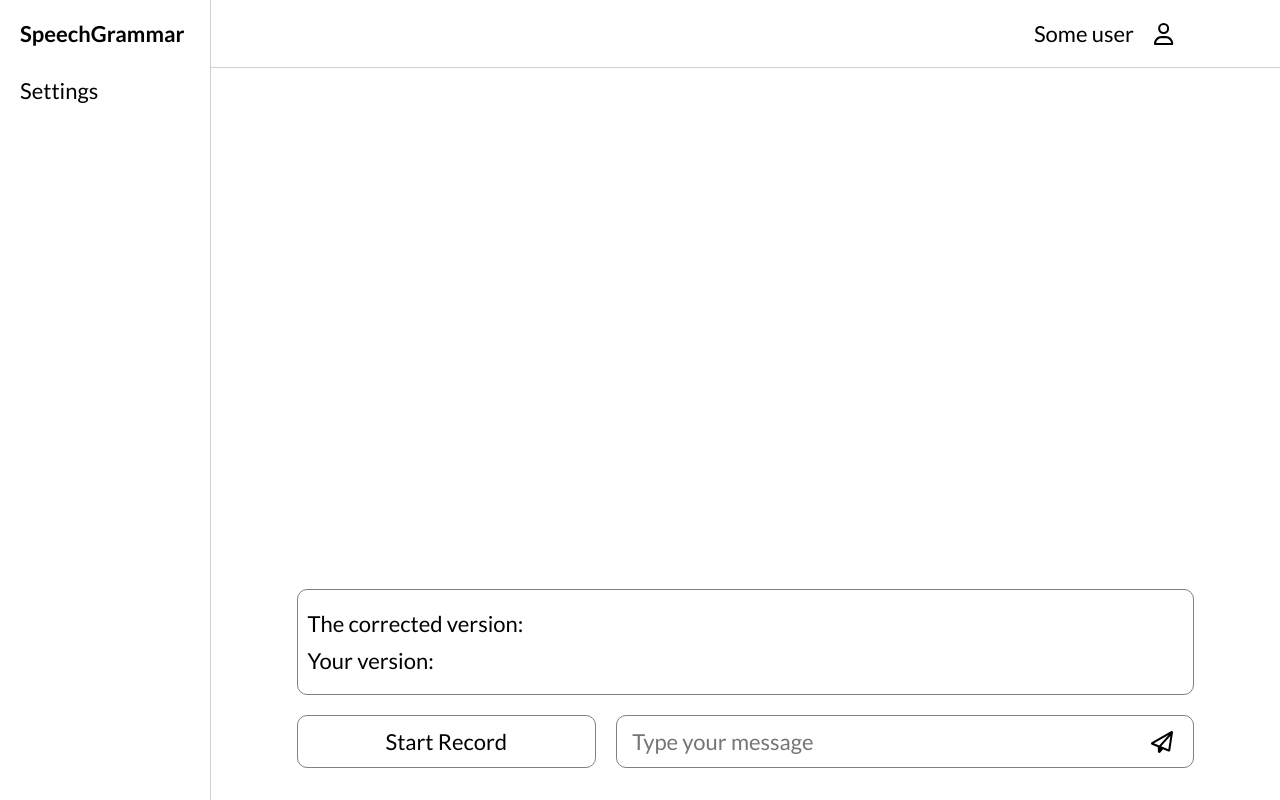
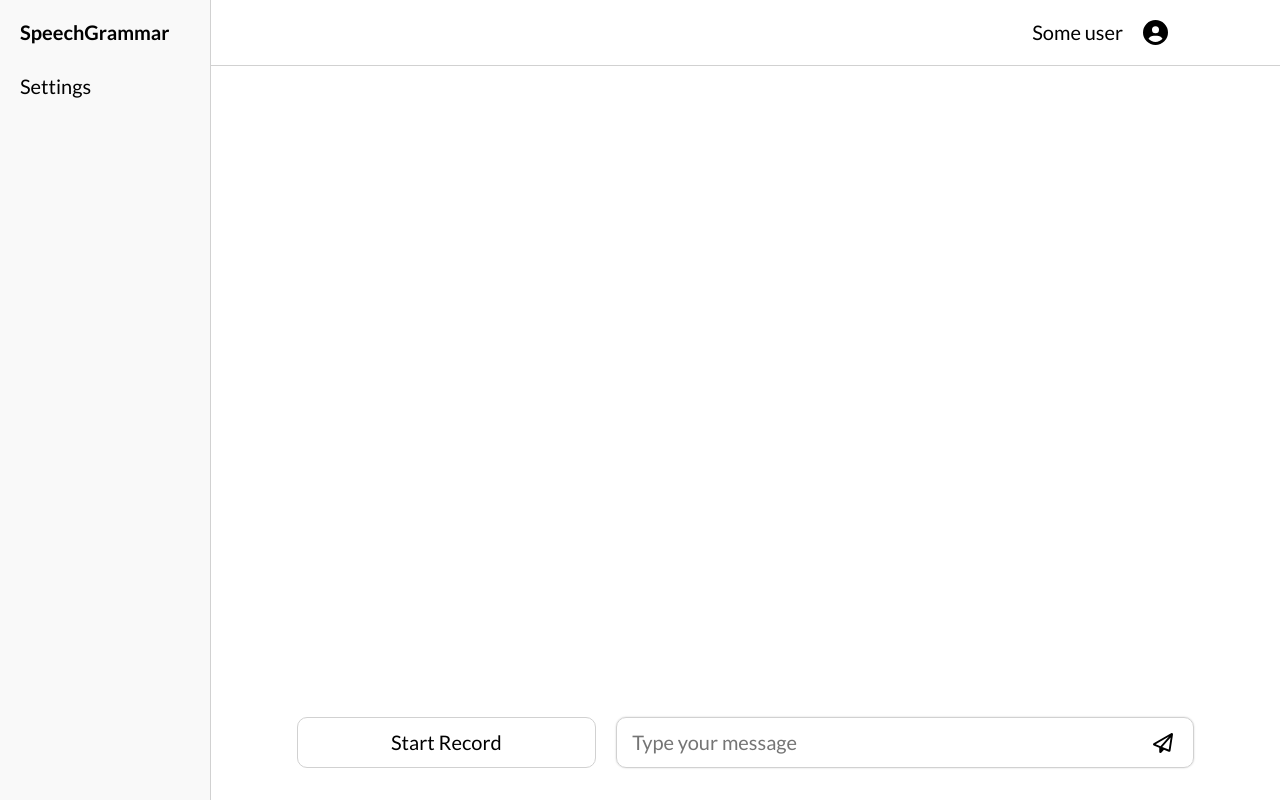
Before and after one commit to Parashchuk/speech-grammar_front, a React (Create React App) app: page / in a window 1280 px wide. Built offline with nearby package versions, Linux system fonts and the light colour scheme.

Commit message:
update layout

```diff
--- a/src/App.scss
+++ b/src/App.scss
@@ -6,7 +6,7 @@ body,
   margin: 0;
   padding: 0;
   text-decoration: none;
-  font-size: 22px;
+  font-size: 20px;
   box-sizing: border-box;
   outline: none;
   font-family: 'Lato', sans-serif;
--- a/src/components/header.jsx
+++ b/src/components/header.jsx
@@ -1,5 +1,5 @@
 import { FontAwesomeIcon } from '@fortawesome/react-fontawesome';
-import { faUser } from '@fortawesome/free-regular-svg-icons';
+import { faCircleUser } from '@fortawesome/free-solid-svg-icons';
 
 import style from './header.module.scss';
 import { Link } from 'react-router-dom';
@@ -15,7 +15,7 @@ const Header = () => {
           <span className={style.header__container__item__text}>Some user</span>
 
           <span className={style.header__container__item__icon}>
-            <FontAwesomeIcon icon={faUser} />
+            <FontAwesomeIcon icon={faCircleUser} size='lg' />
           </span>
         </Link>
       </div>
--- a/src/components/header.module.scss
+++ b/src/components/header.module.scss
@@ -2,8 +2,8 @@
   display: flex;
   justify-content: center;
   align-items: center;
-  padding: 20px 0;
   border-bottom: 0.5px solid #d1d1d1;
+  padding: 10px 0;
 
   &__container {
     width: 80%;
@@ -16,6 +16,7 @@
     }
 
     &__item {
+      padding: 10px 5px;
       &:nth-of-type(1) {
         display: none;
 
--- a/src/components/main.jsx
+++ b/src/components/main.jsx
@@ -7,8 +7,7 @@ import useAudioRecorder from '../hooks/useAudioRecorder.js';
 import style from './main.module.scss';
 
 const Main = () => {
-  const [userText, setUserText] = useState();
-  const [checkedMessage, setCheckedMessage] = useState();
+  const [messageHistory, setMessageHistory] = useState([]);
   const [recordStatus, setRecordStatus] = useState(false);
   let audioRecorder = useRef();
 
@@ -21,39 +20,51 @@ const Main = () => {
     event.preventDefault();
     const inputText = event.target[1].value;
 
-    if (inputText == '') {
-      return;
+    if (inputText != '') {
+      event.target[1].value = '';
+
+      axios.post('correctMessage', { message: inputText }).then((res) => {
+        setMessageHistory((state) => {
+          return [
+            ...state,
+            { userMessage: inputText, correctedMessage: res.data.correctedMessage },
+          ];
+        });
+      });
     }
 
-    event.target[1].value = '';
-
-    setUserText(inputText);
-
-    axios.post('correctMessage', { message: inputText }).then((res) => {
-      setCheckedMessage(res.data.message);
-    });
+    //Add edgeCase !!!!!!!!!!
   };
 
   //Handle record events
   const toggleRecord = () => {
     if (!recordStatus) {
       setRecordStatus((state) => !state);
-      audioRecorder.current.start().then(() => {
-        console.log('audio recording ...');
-      });
+      audioRecorder.current.start();
     } else {
       setRecordStatus((state) => !state);
+
       audioRecorder.current
         .stop()
         .then((audioBlob) => {
-          if (audioBlob.size != 0 || audioBlob.size > 10000) {
+          //If audio recording was longer then 1 second
+          if (audioBlob.size > 10000) {
+            //Create form data object to store audio blob
             const blobData = new FormData();
             blobData.append('audio', audioBlob);
 
             axios
               .post('transcript', blobData, { 'Content-type': 'multipart/form-data' })
-              .then((data) => {
-                setCheckedMessage(data.data.message);
+              .then((res) => {
+                setMessageHistory((state) => {
+                  return [
+                    ...state,
+                    {
+                      userMessage: res.userMessage,
+                      correctedMessage: res.data.correctedMessage,
+                    },
+                  ];
+                });
               });
           }
         })
@@ -61,27 +72,53 @@ const Main = () => {
     }
   };
 
+  //Functio to create template message
+  const createMessage = () => {
+    return messageHistory.map((item, id) => {
+      return (
+        <div key={id} className={style.main__container__textDisplay__message}>
+          <div className={style.main__container__textDisplay__message__correct}>
+            <span>We transcripted your voice into text: </span>
+            {item.userMessage}
+          </div>
+          <div className={style.main__container__textDisplay__message__userText}>
+            <span>{item.correctedMessage == '' ? 'You made no errors' : 'Errors we find:'}</span>
+            {item.correctedMessage}
+          </div>
+        </div>
+      );
+    });
+  };
+
+  const textAreaResize = (e) => {
+    const element = e.target;
+
+    element.style.overflowY = element.offsetHeight < 200 ? 'hidden' : 'scroll';
+    element.style.height = '1px';
+
+    element.style.height = 0 + element.scrollHeight + 'px';
+  };
+
   return (
     <div className={style.main}>
       <div className={style.main__container}>
-        <div className={style.main__container__textDisplay}>
-          <div className={style.main__container__textDisplay__message}>
-            <div className={style.main__container__textDisplay__message__correct}>
-              <span>The corrected version: </span>
-              {checkedMessage}
-            </div>
-            <div className={style.main__container__textDisplay__message__userText}>
-              <span>Your version: </span>
-              {userText}
-            </div>
-          </div>
-        </div>
+        <div className={style.main__container__textDisplay}>{createMessage()}</div>
         <form onSubmit={handleSubmit}>
-          <button type='button' className={style.inputVoiceRecord} onClick={toggleRecord}>
+          <button
+            type='button'
+            className={
+              style.inputVoiceRecord + ' ' + (recordStatus ? style.inputVoiceRecord_active : '')
+            }
+            onClick={toggleRecord}>
             {recordStatus ? 'Stop Record' : 'Start Record'}
           </button>
           <div className={style.inputForm}>
-            <input type='text' placeholder='Type your message' />
+            <textarea
+              data-gramm='false'
+              onKeyDown={textAreaResize}
+              type='text'
+              placeholder='Type your message'
+            />
             <button>
               <FontAwesomeIcon icon={faPaperPlane} />
             </button>
--- a/src/components/main.module.scss
+++ b/src/components/main.module.scss
@@ -14,7 +14,8 @@
       margin-bottom: 20px;
 
       &__message {
-        border: 1px solid grey;
+        border: 1.5px solid #d1d1d1;
+        box-shadow: 0 0 2px #d1d1d1;
         padding: 20px 10px;
         border-radius: 10px;
 
@@ -36,18 +37,30 @@
         width: 100%;
         margin-left: 20px;
         padding: 2px 10px 2px 15px;
-        border: 1px solid grey;
+        border: 1.5px solid #d1d1d1;
+        box-shadow: 0 0 2px #d1d1d1;
         display: flex;
+
+        &:focus-within {
+          border: 1.5px solid #6f47eb;
+        }
+
+        &:hover {
+          box-shadow: 0 0 5px #c7c7c7;
+        }
 
         @media screen and (max-width: 530px) {
           margin: 0;
           margin-top: 15px;
         }
 
-        input {
+        textarea {
           width: 100%;
           border: none;
           padding: 10px 0px;
+          resize: none;
+          max-height: 200px;
+          height: 45px;
         }
 
         button {
@@ -59,13 +72,21 @@
       }
 
       .inputVoiceRecord {
-        border: 1px solid grey;
+        border: 1.5px solid #d1d1d1;
         background-color: transparent;
         white-space: nowrap;
         padding: 10px 20px;
         border-radius: 10px;
         width: 50%;
         cursor: pointer;
+
+        &:hover {
+          box-shadow: 0 0 5px #c7c7c7;
+        }
+
+        &_active {
+          border: 1.5px solid #6f47eb;
+        }
 
         @media screen and (max-width: 530px) {
           width: 100%;
--- a/src/components/navigation.module.scss
+++ b/src/components/navigation.module.scss
@@ -1,4 +1,6 @@
 .navigation {
+  background-color: #f9f9f9;
+
   &__container {
     padding: 20px;
     border-right: 0.5px solid #d1d1d1;
```
